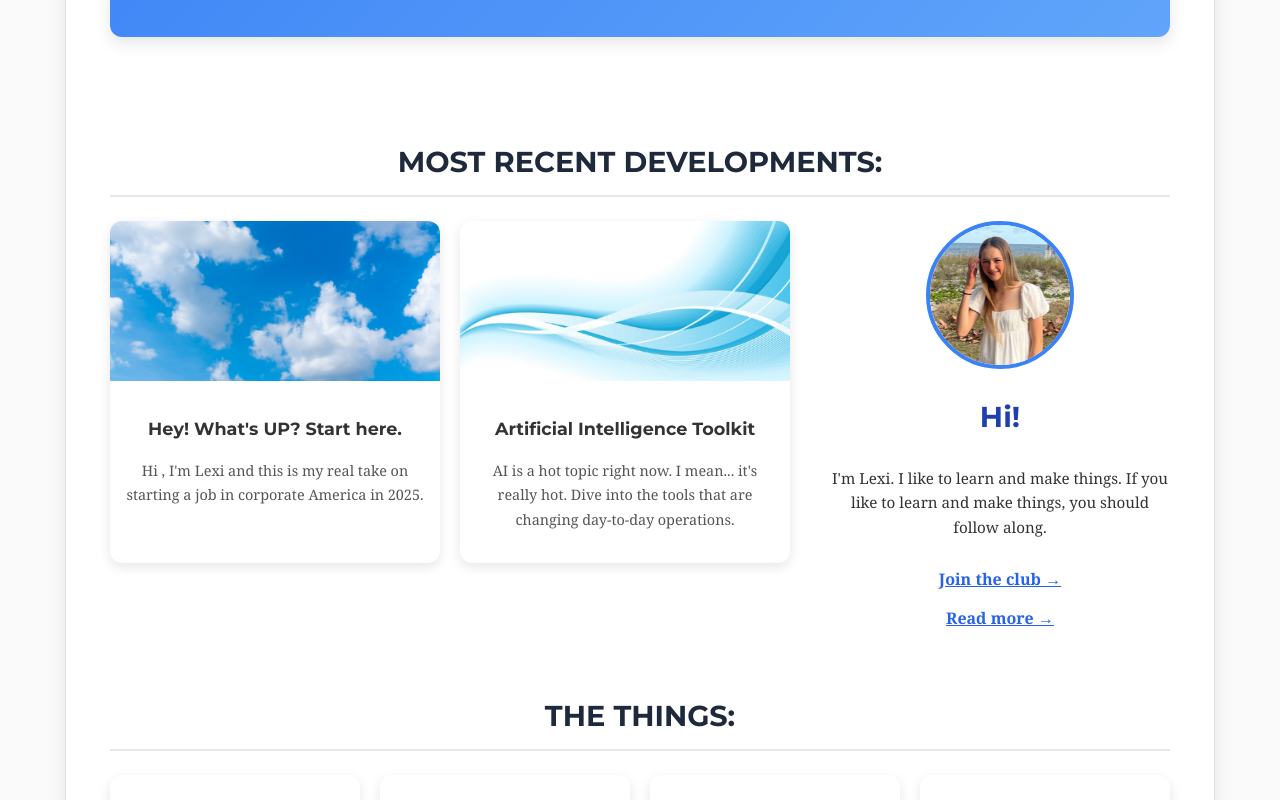
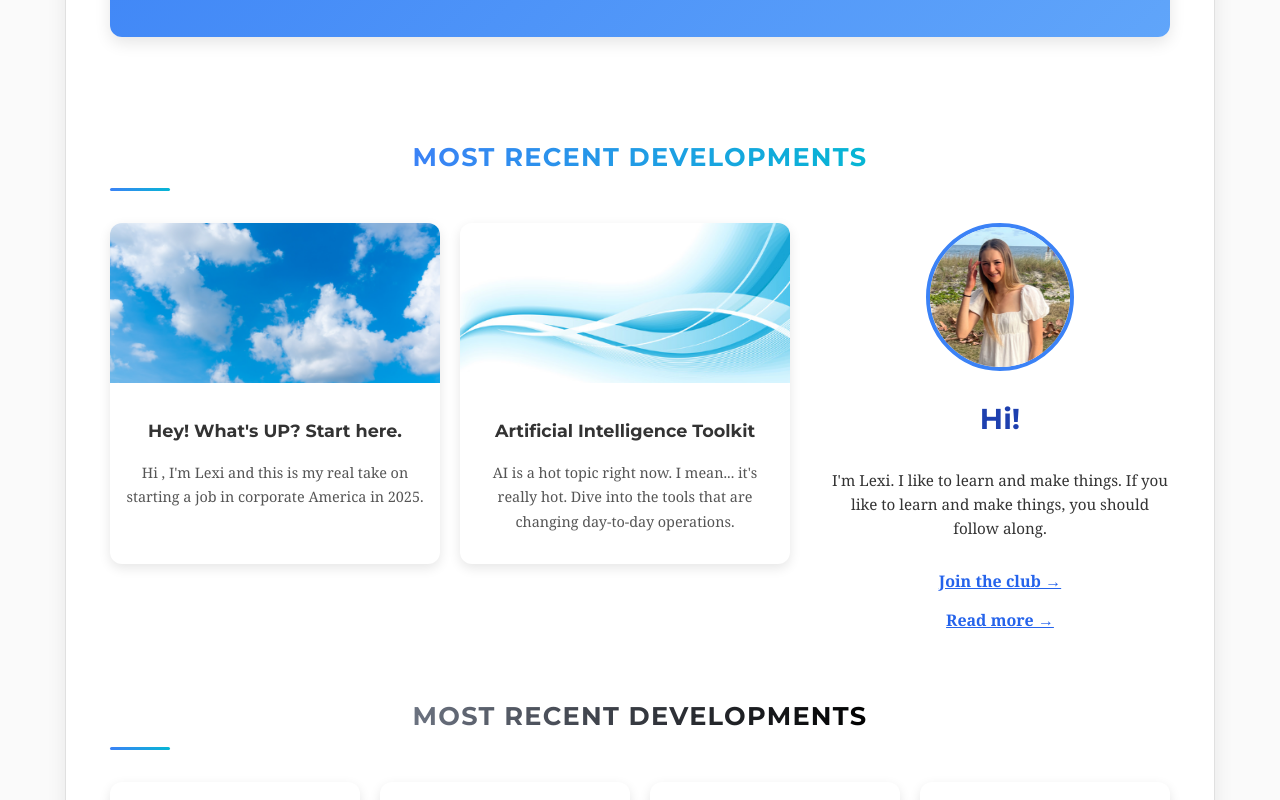
Before and after one commit to alexisbernt/Portfolio, a React (Create React App) app in the folder lexi-portfolio/: page / in a window 1280 px wide. Shown: the part 440-1240 px from the top of the page. Built offline with nearby package versions, Linux system fonts and the light colour scheme.

Commit message:
Updating headers

```diff
--- a/lexi-portfolio/src/PortfolioGrid.js
+++ b/lexi-portfolio/src/PortfolioGrid.js
@@ -149,15 +149,39 @@ function ModernLandingPage() {
 
       <br/>
       {/* Section Header */}
-      <h2 style={{
-        fontSize: '1.8rem',
-        fontWeight: '700',
-        marginBottom: '1.5rem',
-        color: '#1e293b',
-        borderBottom: '2px solid #e5e7eb',
-        paddingBottom: '0.5rem'
-      }}>
-        MOST RECENT DEVELOPMENTS:
+      <h2
+        style={{
+          fontSize: "1.6rem",
+          fontWeight: "700",
+          color: "#0f172a",
+          marginBottom: "2rem",
+          position: "relative",
+          paddingBottom: "0.75rem",
+          letterSpacing: "0.05em",
+          textTransform: "uppercase",
+        }}
+      >
+        <span
+          style={{
+            background: "linear-gradient(90deg, #3b82f6, #06b6d4)",
+            WebkitBackgroundClip: "text",
+            WebkitTextFillColor: "transparent",
+          }}
+        >
+          Most Recent Developments
+        </span>
+        <span
+          style={{
+            content: '""',
+            position: "absolute",
+            left: 0,
+            bottom: 0,
+            width: "60px",
+            height: "3px",
+            background: "linear-gradient(90deg, #3b82f6, #06b6d4)",
+            borderRadius: "2px",
+          }}
+        />
       </h2>
 
       {/* HEADER SECTION */}
@@ -194,15 +218,39 @@ function ModernLandingPage() {
       </div>
 
       {/* Section Header */}
-      <h2 style={{
-        fontSize: '1.8rem',
-        fontWeight: '700',
-        marginBottom: '1.5rem',
-        color: '#1e293b',
-        borderBottom: '2px solid #e5e7eb',
-        paddingBottom: '0.5rem'
-      }}>
-        THE THINGS:
+      <h2
+        style={{
+          fontSize: "1.6rem",
+          fontWeight: "700",
+          color: "#0f172a",
+          marginBottom: "2rem",
+          position: "relative",
+          paddingBottom: "0.75rem",
+          letterSpacing: "0.05em",
+          textTransform: "uppercase",
+        }}
+      >
+        <span
+          style={{
+            background: "linear-gradient(90deg, #6b7280, #000000)",
+            WebkitBackgroundClip: "text",
+            WebkitTextFillColor: "transparent",
+          }}
+        >
+          Most Recent Developments
+        </span>
+        <span
+          style={{
+            content: '""',
+            position: "absolute",
+            left: 0,
+            bottom: 0,
+            width: "60px",
+            height: "3px",
+            background: "linear-gradient(90deg, #3b82f6, #06b6d4)",
+            borderRadius: "2px",
+          }}
+        />
       </h2>
 
       {/* 3D CARDS SECTION */}
```
